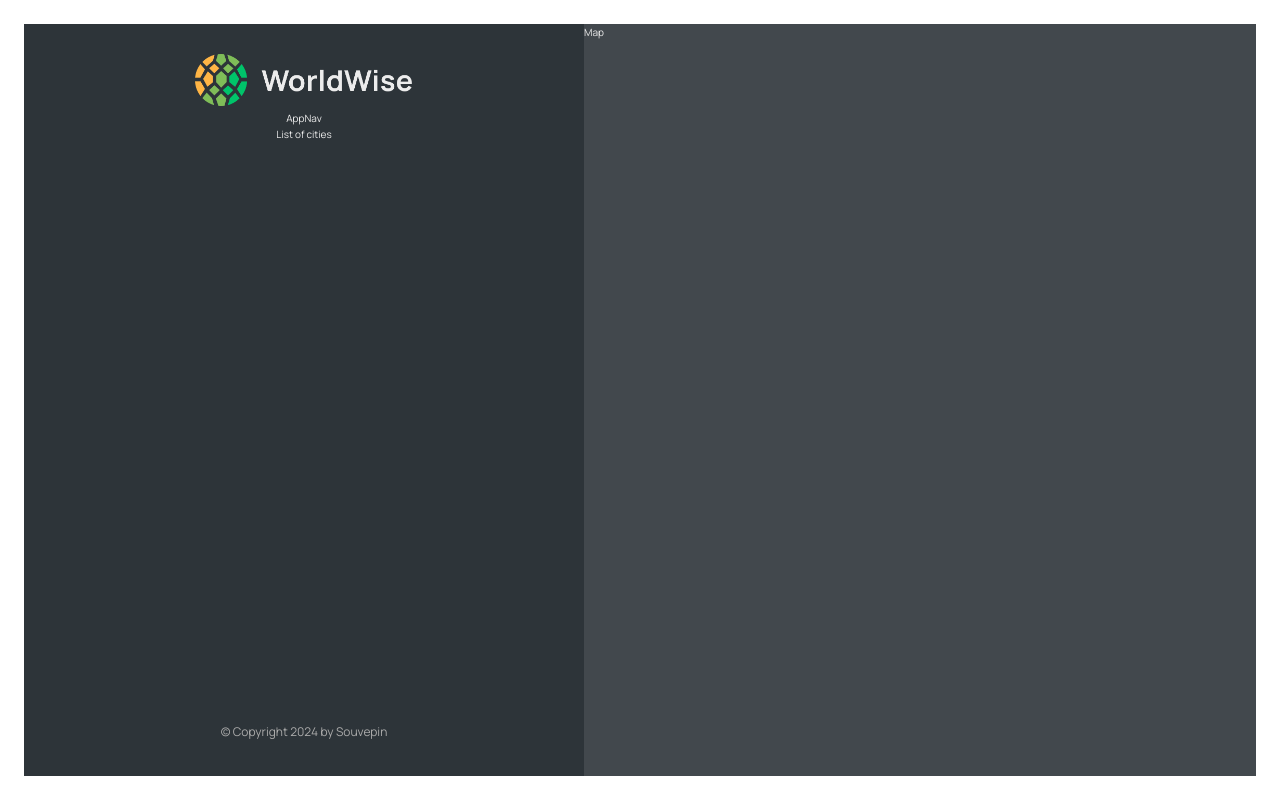
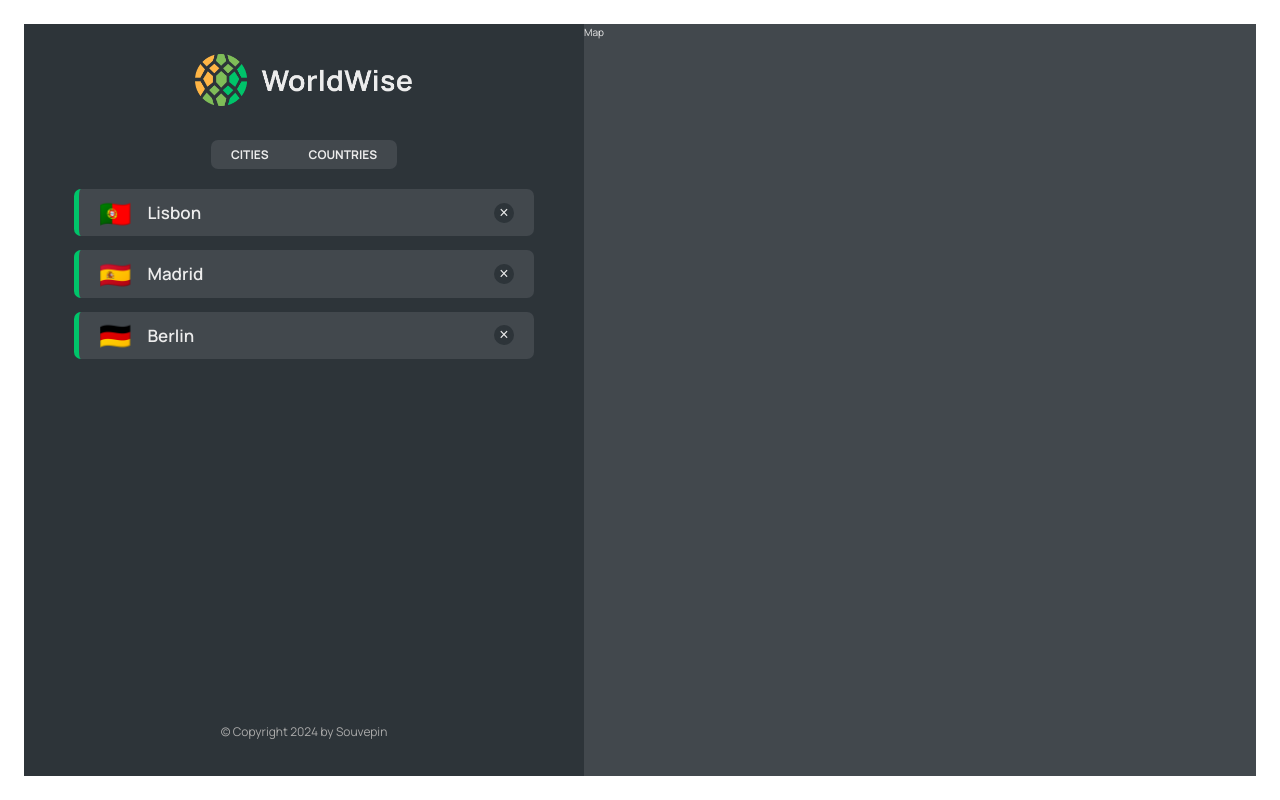
Before and after one commit to xtarzyk/souvepin, a React (Vite) app: page /app in a window 1280 px wide. Built offline with nearby package versions, Linux system fonts and the light colour scheme; data requests are answered from the project's data file.

Commit message:
cities components added

```diff
--- a/package.json
+++ b/package.json
@@ -7,9 +7,11 @@
     "dev": "vite",
     "build": "vite build",
     "lint": "eslint . --ext js,jsx --report-unused-disable-directives --max-warnings 0",
-    "preview": "vite preview"
+    "preview": "vite preview",
+    "server": "json-server --watch data/cities.json --port 8000 --delay 500"
   },
   "dependencies": {
+    "json-server": "^0.17.4",
     "react": "^18.3.1",
     "react-dom": "^18.3.1",
     "react-router-dom": "^6.24.0"
--- a/src/App.jsx
+++ b/src/App.jsx
@@ -1,23 +1,54 @@
-import { BrowserRouter, Routes, Route } from "react-router-dom"
-import Product from "./pages/Product"
-import Homepage from "./pages/Homepage"
-import Pricing from "./pages/Pricing"
-import PageNotFound from "./pages/PageNotFound"
-import AppLayout from "./pages/AppLayout"
-import Login from './pages/Login';
+import { BrowserRouter, Routes, Route } from "react-router-dom";
+import Product from "./pages/Product";
+import Homepage from "./pages/Homepage";
+import Pricing from "./pages/Pricing";
+import PageNotFound from "./pages/PageNotFound";
+import AppLayout from "./pages/AppLayout";
+import Login from "./pages/Login";
+import CityList from "./components/CityList";
+import { useState, useEffect } from "react";
 
 function App() {
+  const [cities, setCities] = useState([]);
+  const [isLoading, setIsLoading] = useState(false);
 
-  return <BrowserRouter>
+  const BASE_URL = "http://localhost:8000";
+
+  useEffect(() => {
+    setIsLoading(true);
+
+    async function fetchCities() {
+      try {
+        const res = await fetch(`${BASE_URL}/cities`);
+        const data = await res.json();
+        setCities(data);
+      } catch {
+        alert("Something went wrong...");
+      } finally {
+        setIsLoading(false);
+      }
+    }
+
+    fetchCities();
+  }, []);
+
+  return (
+    <BrowserRouter>
       <Routes>
         <Route path="/product" element={<Product />} />
         <Route path="/" element={<Homepage />} />
         <Route path="/login" element={<Login />} />
         <Route path="/pricing" element={<Pricing />} />
-      <Route path="/app" element={<AppLayout />} />
+        <Route path="/app" element={<AppLayout />}>
+          <Route index element={<CityList cities={cities} isLoading={isLoading} />} />
+          <Route path="cities" element={<CityList cities={cities} isLoading={isLoading} />} />
+          <Route path="countries" element={<p>Countries</p>} />
+          <Route path="form" element={<p>Form</p>} />
+        </Route>
         <Route path="*" element={<PageNotFound />} />
       </Routes>
     </BrowserRouter>
+  );
 }
 
-export default App
+export default App;
--- a/src/components/AppNav.jsx
+++ b/src/components/AppNav.jsx
@@ -1,5 +1,17 @@
+import { NavLink } from "react-router-dom";
+import styles from "./AppNav.module.css"
+
 export default function AppNav() {
   return (
-    <div>AppNav</div>
+    <nav className={styles.nav}>
+      <ul>
+        <li>
+          <NavLink to="cities">Cities</NavLink>
+        </li>
+        <li>
+          <NavLink to="countries">Countries</NavLink>
+        </li>
+      </ul>
+    </nav>
   )
 }
--- /dev/null
+++ b/src/components/CityItem.jsx
@@ -0,0 +1,22 @@
+import styles from "./CityItem.module.css"
+
+const formatDate = (date) =>
+  new Intl.DateTimeFormat("en", {
+    day: "numeric",
+    month: "long",
+    year: "numeric",
+  }).format(new Date(date));
+
+function CityItem({ city }) {
+  const { cityName, emoji, date } = city
+  return (
+    <li className={styles.cityItem}>
+      <span className={styles.emoji}>{emoji}</span>
+      <h3 className={styles.name}>{cityName}</h3>
+      <time className={styles.date}>{formatDate}</time>
+      <button className={styles.deleteBtn}>&times;</button>
+    </li>
+  )
+}
+
+export default CityItem
--- /dev/null
+++ b/src/components/CityList.jsx
@@ -0,0 +1,23 @@
+import styles from "./CityList.module.css";
+import Spinner from "./Spinner";
+import CityItem from "./CityItem";
+import Message from './Message';
+
+function CityList({ cities, isLoading }) {
+  if (isLoading) return <Spinner />;
+
+  if (!cities.length)
+    return (
+      <Message message="Add your first city by clicking on a city on the map" />
+    );
+
+  return (
+    <ul className={styles.cityList}>
+      {cities.map((city) => (
+        <CityItem city={city} key={city.id} />
+      ))}
+    </ul>
+  );
+}
+
+export default CityList;
--- a/src/components/Sidebar.jsx
+++ b/src/components/Sidebar.jsx
@@ -2,6 +2,7 @@
 import AppNav from './AppNav';
 import Footer from "./Footer";
 import styles from './Sidebar.module.css'
+import { Outlet } from "react-router-dom";
 
 function Sidebar() {
   return (
@@ -9,7 +10,8 @@
       <Logo />
       <AppNav />
 
-      <p>List of cities</p>
+      <Outlet />
+
       <Footer />
     </div>
   )
```
Also changed, not shown: .eslintrc.cjs, 1 other file (tests, documents, lock files or other folders). Lines whose indentation alone changed are shown as unchanged.
